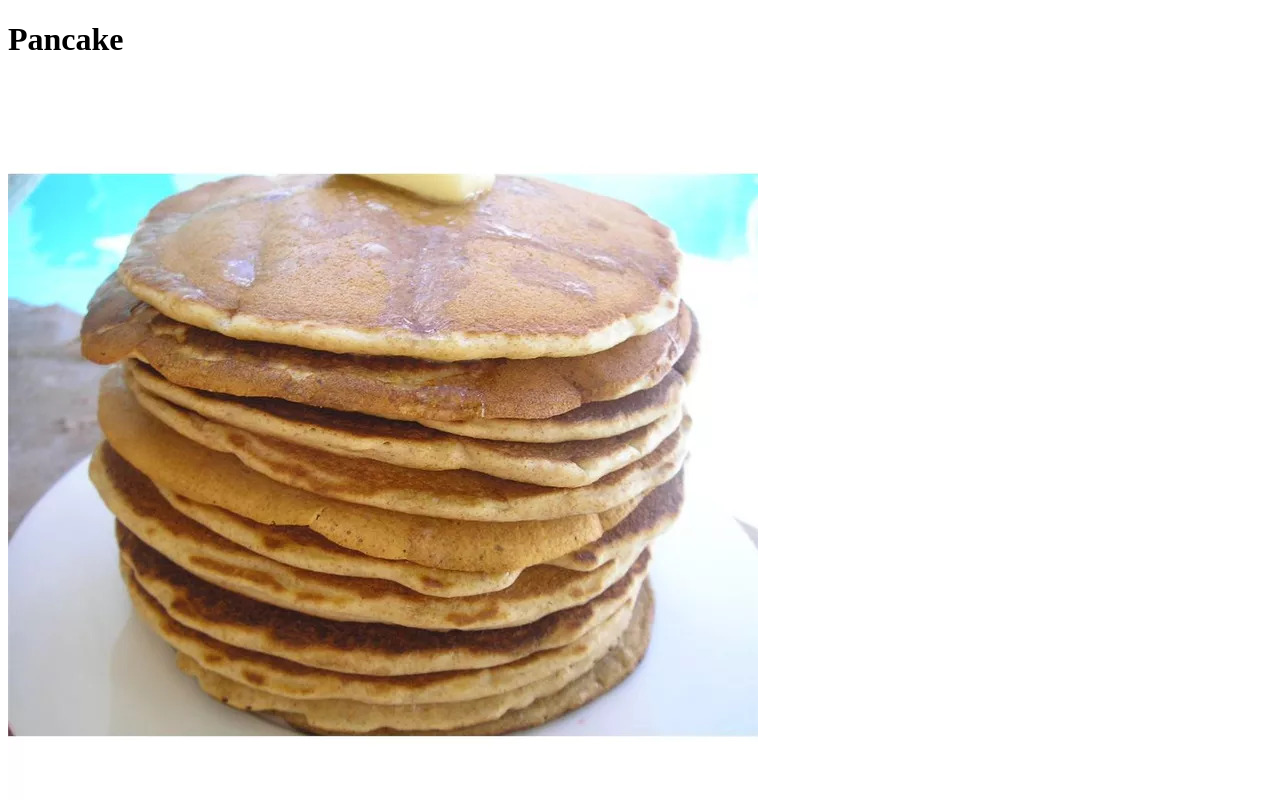
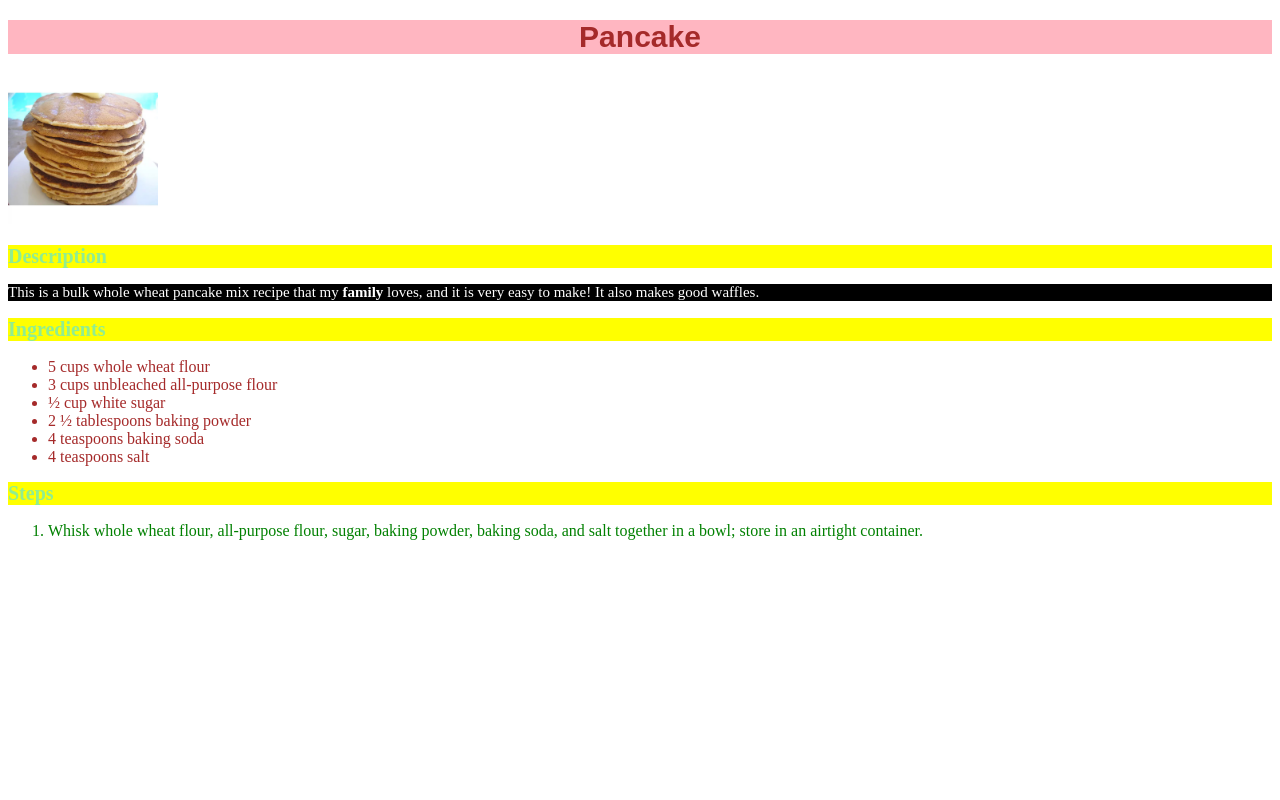
Before and after one commit to Ykarux/odin-recipes, a plain HTML site: page recipes/pancake.html in a window 1280 px wide. Shown: the top 800 px of the page. Drawn offline with Linux system fonts and the light colour scheme.

Commit message:
Add some style using css
Signed-off-by: guillaumegiannantonio <nesanco3@gmail.com>

```diff
--- a/recipes/pancake.html
+++ b/recipes/pancake.html
@@ -3,6 +3,8 @@
 	<head>
 		<meta charset="UTF-8">
 		<title>Pancake Recipe</title>
+		<link href="style.css"
+		      rel="stylesheet">
 	</head>
 	<body>
 		<h1>Pancake</h1>
--- /dev/null
+++ b/recipes/style.css
@@ -0,0 +1,33 @@
+h1 {
+    font-size: 30px;
+    text-align: center;
+    color: brown;
+    background-color: lightpink;
+    font-family: "Arial", sans-serif;
+}
+
+img {
+    height: auto;
+    width: 150px;
+}
+
+h2 {
+    font-weight: bold;
+    font-size: 20px;
+    color: lightgreen;
+    background-color: yellow;
+}
+
+p {
+    background-color: black;
+    color: white;
+    font-size: 15px;
+}
+
+ul li {
+    color: brown;
+}
+
+ol li {
+    color: green;
+}
--- /dev/null
+++ b/style.css
@@ -0,0 +1,16 @@
+h1 {
+    background-color: white;
+    font-size: 34px;
+    color: red;
+    text-align: center;
+    font-family: "Times New Roman", sans-serif;
+}
+
+ul li {
+    text-decoration: none;
+    background-color: blue;
+    color: green;
+    text-align: center;
+    font-weight: bold;
+    font-size: 20px;
+}
```
Also changed, not shown: index.html (+2 -0 lines), recipes/chocolateCheesecake.html (+2 -0 lines), recipes/peanutButterCookies.html (+2 -0 lines).
